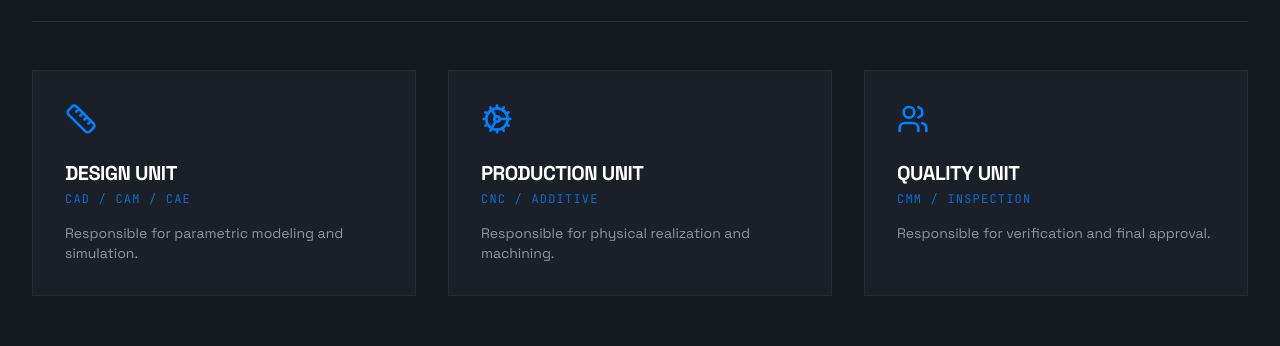
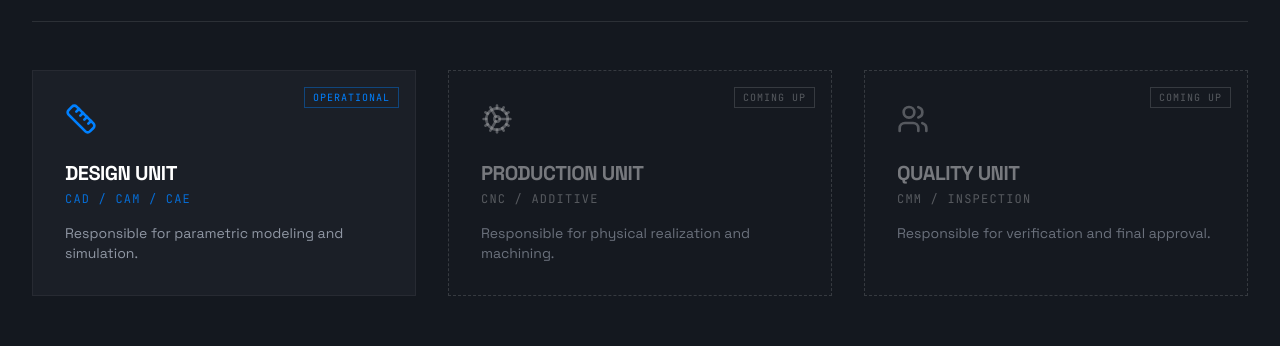
Before and after one commit to manoj633/protorev3d-v1, a React (Vite) app: page /about in a window 1280 px wide. Shown: the part 823-1169 px from the top of the page. Built offline with nearby package versions, Linux system fonts and the light colour scheme; no server answers; a web font is replaced by a local one.

Commit message:
updated operational units

```diff
--- a/src/pages/About.tsx
+++ b/src/pages/About.tsx
@@ -33,13 +33,11 @@ export default function About() {
           </div>
 
           <div className="relative h-96 border border-white/10 bg-card overflow-hidden">
-            {/* Abstract grid representation of a factory floor */}
             <div className="absolute inset-0 bg-[linear-gradient(45deg,transparent_25%,rgba(255,255,255,0.05)_50%,transparent_75%,transparent_100%)] bg-[length:20px_20px]" />
             <div className="absolute inset-0 flex items-center justify-center">
               <Factory className="w-32 h-32 text-white/10" strokeWidth={0.5} />
             </div>
 
-            {/* Data overlay */}
             <div className="absolute bottom-4 left-4 font-mono-tech text-xs text-primary space-y-1">
               <div>FACILITY_ID: PR_BLR_01</div>
               <div>AREA: 12,000 SQ.FT</div>
@@ -48,7 +46,7 @@ export default function About() {
           </div>
         </div>
 
-        {/* The Team / Logic */}
+        {/* Operational Units */}
         <h3 className="text-2xl font-bold text-white uppercase mb-12 border-b border-white/10 pb-4">
           Operational Units
         </h3>
@@ -60,39 +58,82 @@ export default function About() {
               role: "CAD / CAM / CAE",
               icon: Ruler,
               desc: "Responsible for parametric modeling and simulation.",
+              status: "operational",
             },
             {
               title: "Production Unit",
               role: "CNC / Additive",
               icon: Cog,
               desc: "Responsible for physical realization and machining.",
+              status: "upcoming",
             },
             {
               title: "Quality Unit",
               role: "CMM / Inspection",
-              icon: Users, // using Users as generic 'team' icon
+              icon: Users,
               desc: "Responsible for verification and final approval.",
+              status: "upcoming",
             },
           ].map((unit, idx) => (
             <motion.div
               key={idx}
-              whileHover={{ y: -5 }}
-              className="bg-card border border-white/5 p-8 group hover:border-primary/50 transition-all duration-300"
+              whileHover={unit.status === "operational" ? { y: -5 } : undefined}
+              className={`relative p-8 transition-all duration-300
+                ${
+                  unit.status === "operational"
+                    ? "bg-card border border-white/5 hover:border-primary/50"
+                    : "bg-card/40 border border-dashed border-white/20 opacity-70"
+                }`}
             >
-              <unit.icon className="w-8 h-8 text-primary mb-6" />
-              <h4 className="text-xl font-bold text-white uppercase mb-1">
+              {/* Status badge */}
+              <span
+                className={`absolute top-4 right-4 text-[10px] uppercase tracking-widest font-mono-tech px-2 py-0.5 border
+                  ${
+                    unit.status === "operational"
+                      ? "border-primary/40 text-primary"
+                      : "border-white/20 text-white/40"
+                  }`}
+              >
+                {unit.status === "operational" ? "Operational" : "Coming Up"}
+              </span>
+
+              <unit.icon
+                className={`w-8 h-8 mb-6
+                  ${
+                    unit.status === "operational"
+                      ? "text-primary"
+                      : "text-white/40"
+                  }`}
+              />
+
+              <h4
+                className={`text-xl font-bold uppercase mb-1
+                  ${
+                    unit.status === "operational"
+                      ? "text-white"
+                      : "text-white/60"
+                  }`}
+              >
                 {unit.title}
               </h4>
-              <span className="text-xs font-mono-tech text-primary/80 uppercase tracking-widest block mb-4">
+
+              <span
+                className={`text-xs font-mono-tech uppercase tracking-widest block mb-4
+                  ${
+                    unit.status === "operational"
+                      ? "text-primary/80"
+                      : "text-white/40"
+                  }`}
+              >
                 {unit.role}
               </span>
+
               <p className="text-sm text-muted-foreground">{unit.desc}</p>
             </motion.div>
           ))}
         </div>
 
-        {/* Timeline / History */}
-        {/* Timeline / History */}
+        {/* Timeline / History (unchanged) */}
         <div className="mt-32">
           <h3 className="text-2xl font-bold text-white uppercase mb-12 border-b border-white/10 pb-4">
             System Logs
@@ -129,7 +170,6 @@ export default function About() {
                 viewport={{ once: true }}
                 className="relative"
               >
-                {/* Timeline node */}
                 <span
                   className={`absolute -left-[37px] top-1 w-4 h-4 rounded-full border
                     ${
@@ -139,11 +179,14 @@ export default function About() {
                     }`}
                 />
 
-                {/* Year + status */}
                 <div className="flex items-center gap-4">
                   <span
                     className={`font-mono-tech font-bold text-lg tracking-widest
-              ${log.status === "completed" ? "text-primary" : "text-white/50"}`}
+                      ${
+                        log.status === "completed"
+                          ? "text-primary"
+                          : "text-white/50"
+                      }`}
                   >
                     {log.year}
                   </span>
@@ -160,7 +203,6 @@ export default function About() {
                   </span>
                 </div>
 
-                {/* Event text */}
                 <p
                   className={`mt-2 max-w-xl
                     ${
```
Lines whose indentation alone changed are shown as unchanged.
